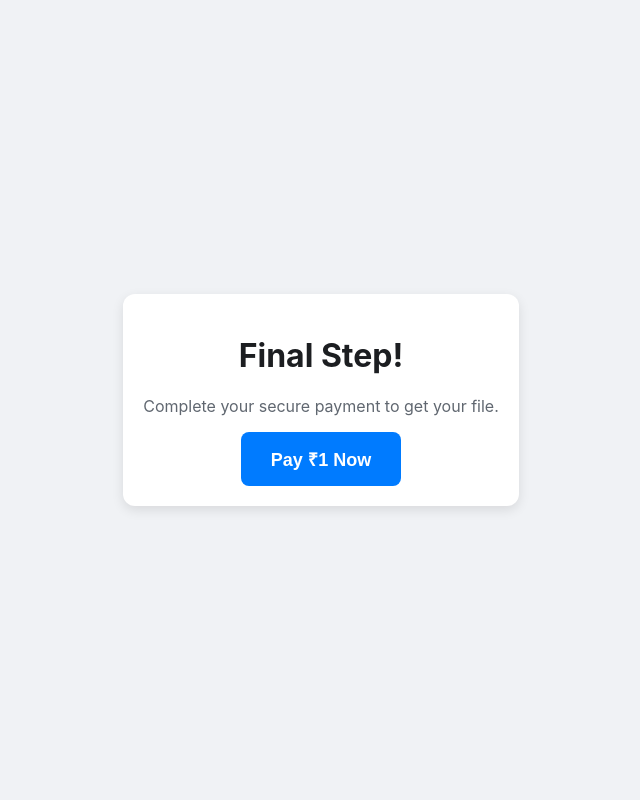
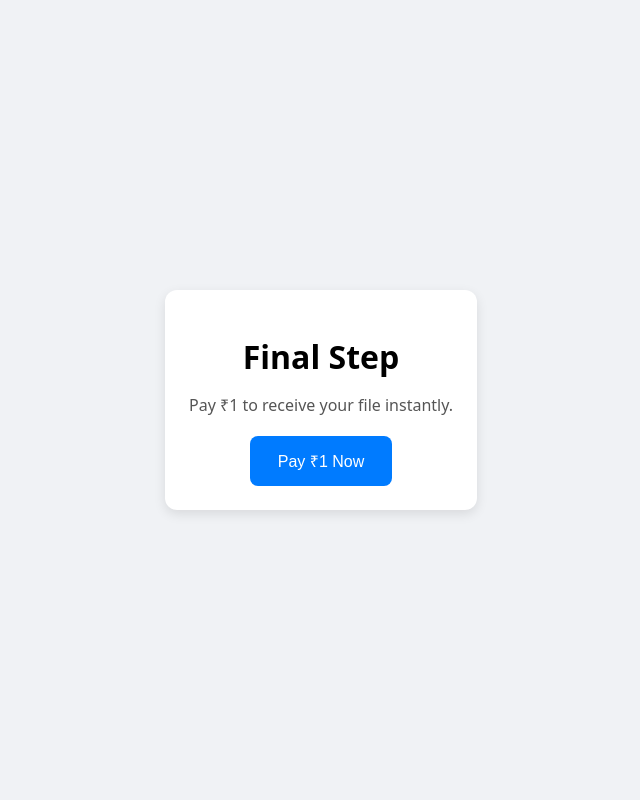
Before and after one commit to studycart/studycart-bot, a Flask app: page /buy_page in a window 1280 px wide. Shown: the whole page, without its empty margins (319-959 px from the left). Run offline with Flask 3, Linux system fonts and the light colour scheme; parts of the project's set-up code (start-up, migrations or seed data) failed here and were passed over; some libraries are stand-ins or nearby versions.

Commit message:
Update buy_page.html

```diff
--- a/templates/buy_page.html
+++ b/templates/buy_page.html
@@ -1,58 +1,73 @@
 <!DOCTYPE html>
 <html lang="en">
 <head>
-    <meta charset="UTF-8">
-    <meta name="viewport" content="width=device-width, initial-scale=1.0">
+  <meta charset="UTF-8" />
+  <meta name="viewport" content="width=device-width, initial-scale=1.0"/>
   <title>Complete Your Purchase</title>
-    <link rel="icon" type="image/png" href="/static/favicon.png">
+  <link rel="icon" href="/static/favicon.png" />
+  <script src="https://checkout.razorpay.com/v1/checkout.js"></script>
+  <script src="https://telegram.org/js/telegram-web-app.js"></script>
   <style>
     body {
-            font-family: -apple-system, BlinkMacSystemFont, 'Segoe UI', Roboto, Oxygen, Ubuntu, Cantarell, 'Open Sans', 'Helvetica Neue', sans-serif;
+      font-family: system-ui, sans-serif;
+      background-color: #f0f2f5;
       display: flex;
       justify-content: center;
       align-items: center;
       height: 100vh;
       margin: 0;
-            background-color: #f0f2f5;
-            text-align: center;
     }
     .container {
-            padding: 20px;
-            background-color: white;
+      background: white;
+      padding: 24px;
       border-radius: 12px;
       box-shadow: 0 4px 12px rgba(0,0,0,0.1);
+      text-align: center;
+      max-width: 400px;
     }
-        h1 { color: #1c1e21; }
-        p { color: #606770; }
+    h1 { margin-bottom: 8px; }
+    p { margin-bottom: 20px; color: #555; }
     .button {
       background-color: #007bff;
       color: white;
-            padding: 15px 30px;
+      padding: 14px 28px;
       border: none;
       border-radius: 8px;
-            font-size: 18px;
-            font-weight: bold;
+      font-size: 16px;
       cursor: pointer;
-            transition: background-color 0.3s;
     }
     .button:hover {
       background-color: #0056b3;
     }
+    .fallback {
+      margin-top: 16px;
+      font-size: 14px;
+      color: #888;
+    }
   </style>
-    <script src="https://checkout.razorpay.com/v1/checkout.js"></script>
-    <script src="https://telegram.org/js/telegram-web-app.js"></script>
 </head>
 <body>
   <div class="container">
-        <h1>Final Step!</h1>
-        <p>Complete your secure payment to get your file.</p>
+    <h1>Final Step</h1>
+    <p>Pay ₹1 to receive your file instantly.</p>
     <button id="pay-button" class="button">Pay ₹1 Now</button>
+    <div class="fallback" id="fallback" style="display:none;">
+      Having trouble? <a href="#" id="fallback-link">Open in browser</a>
+    </div>
   </div>
 
   <script>
     const urlParams = new URLSearchParams(window.location.search);
     const userId = urlParams.get('user_id');
     const payButton = document.getElementById('pay-button');
+    const fallback = document.getElementById('fallback');
+    const fallbackLink = document.getElementById('fallback-link');
+
+    // Detect Telegram Web and show fallback
+    if (Telegram.WebApp.platform === 'web') {
+      fallback.style.display = 'block';
+      fallbackLink.href = `https://studycart.store/buy_page?user_id=${userId}`;
+    }
 
     payButton.addEventListener('click', async () => {
       payButton.innerText = 'Processing...';
@@ -65,38 +80,36 @@
           body: JSON.stringify({ user_id: userId, amount: 1 }) // ₹1 in rupees
         });
 
-                if (!response.ok) {
-                    throw new Error(`Server responded with ${response.status}`);
-                }
+        if (!response.ok) throw new Error(`Server error: ${response.status}`);
 
         const data = await response.json();
 
         const options = {
-                    "key": data.key_id,
-                    "amount": data.amount,   // already in paise
-                    "currency": "INR",
-                    "name": "Studycart Store",
-                    "description": "Digital File Purchase",
-                    "order_id": data.order_id,
-                    "handler": function (response){
-                        alert("Payment successful! Your file will be sent to your chat shortly.");
-                        window.Telegram.WebApp.close();
+          key: data.key_id,
+          amount: data.amount, // in paise
+          currency: "INR",
+          name: "Studycart Store",
+          description: "Digital File Purchase",
+          order_id: data.order_id,
+          handler: function (response) {
+            alert("Payment successful! Your file will be sent shortly.");
+            Telegram.WebApp.close();
           },
-                    "theme": { "color": "#3399cc" }
+          theme: { color: "#3399cc" }
         };
 
-                const rzp1 = new Razorpay(options);
-                rzp1.on('payment.failed', function (response){
+        const rzp = new Razorpay(options);
+        rzp.on('payment.failed', function () {
           alert("Payment failed. Please try again.");
           payButton.innerText = 'Pay ₹1 Now';
           payButton.disabled = false;
         });
-                rzp1.open();
+        rzp.open();
 
-            } catch (error) {
-                console.error('Error during payment setup:', error);
-                alert("Something went wrong. Please try again.");
-                payButton.innerText = 'Error! Try Again';
+      } catch (err) {
+        console.error(err);
+        alert("Something went wrong. Try again.");
+        payButton.innerText = 'Pay ₹1 Now';
         payButton.disabled = false;
       }
     });
```
Lines whose indentation alone changed are shown as unchanged.
